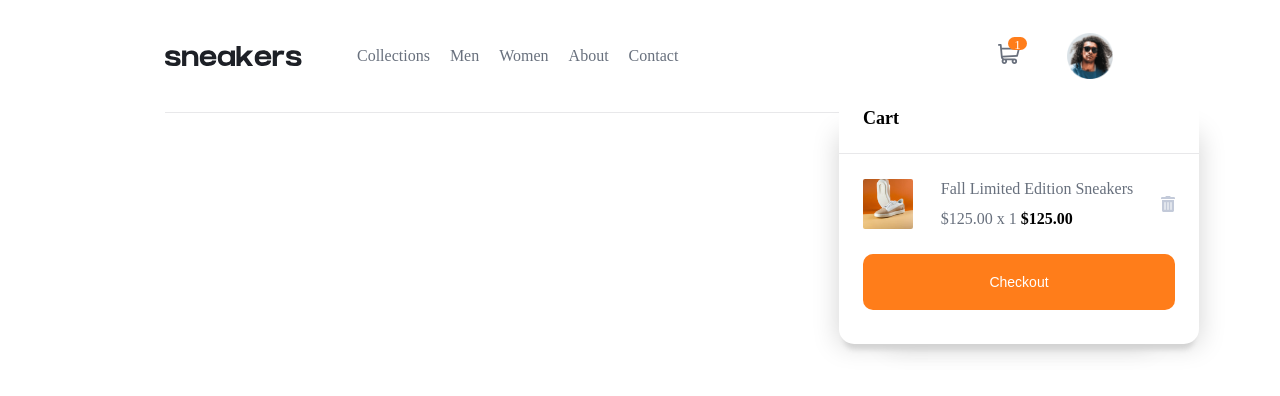
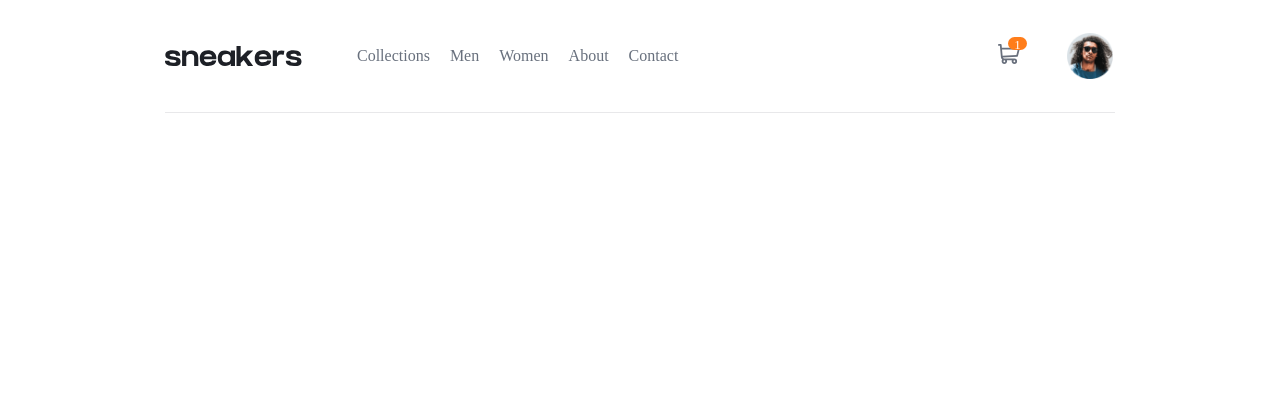
Before and after one commit to Aq1q/ecommerce-product-page, a React (Vite) app: page / in a window 1280 px wide. Shown: the top 396 px of the page. Built offline with nearby package versions, Linux system fonts and the light colour scheme.

Commit message:
feat: toggle cart display

```diff
--- a/src/components/Navbar.jsx
+++ b/src/components/Navbar.jsx
@@ -9,8 +9,11 @@ import '../styles/Navbar.scss';
 
 
 export const Navbar = () => {
-    const [cartToggle, setCartToggle] = useState(true);
+    const [cartToggle, setCartToggle] = useState(false);
     const { amount, removeFromCart } = useContext(CartContext);
+    const handleClick = () => {
+        setCartToggle(!cartToggle);
+    }
 
 
     return (
@@ -27,13 +30,12 @@ export const Navbar = () => {
             </div>
             <div className="nav-right">
                 <div className='cart-box'>
-                    <img className='cart' src={CartIcon} alt="cart" />
+                    <img onClick={handleClick} className='cart' src={CartIcon} alt="cart" />
                     {amount > 0 &&
-                        <p className='amount'>
+                        <p onClick={handleClick} className='amount'>
                             {amount}
                         </p>
                     }
-
                     {cartToggle &&
                         <div className='basket'>
                             <div className='basketTitle'>
```
